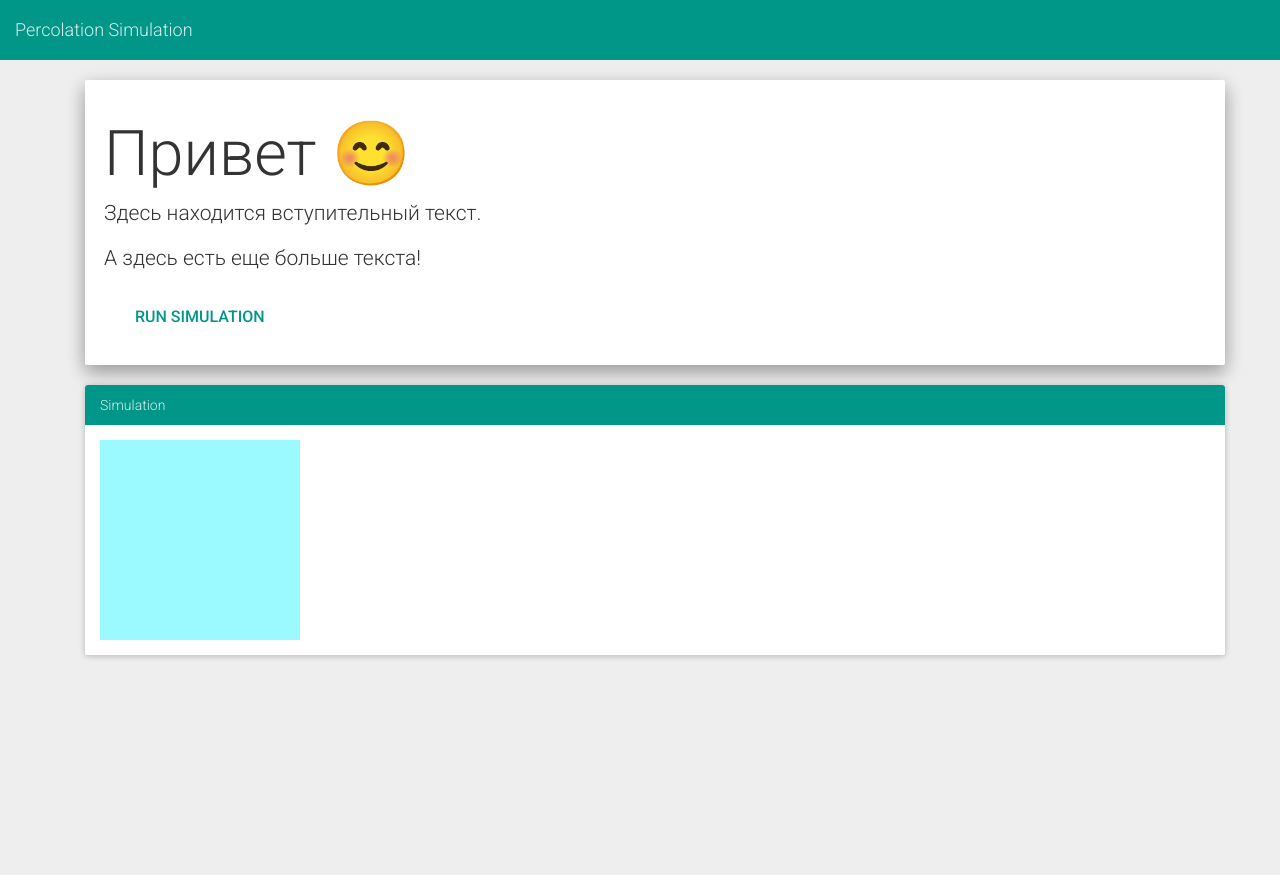
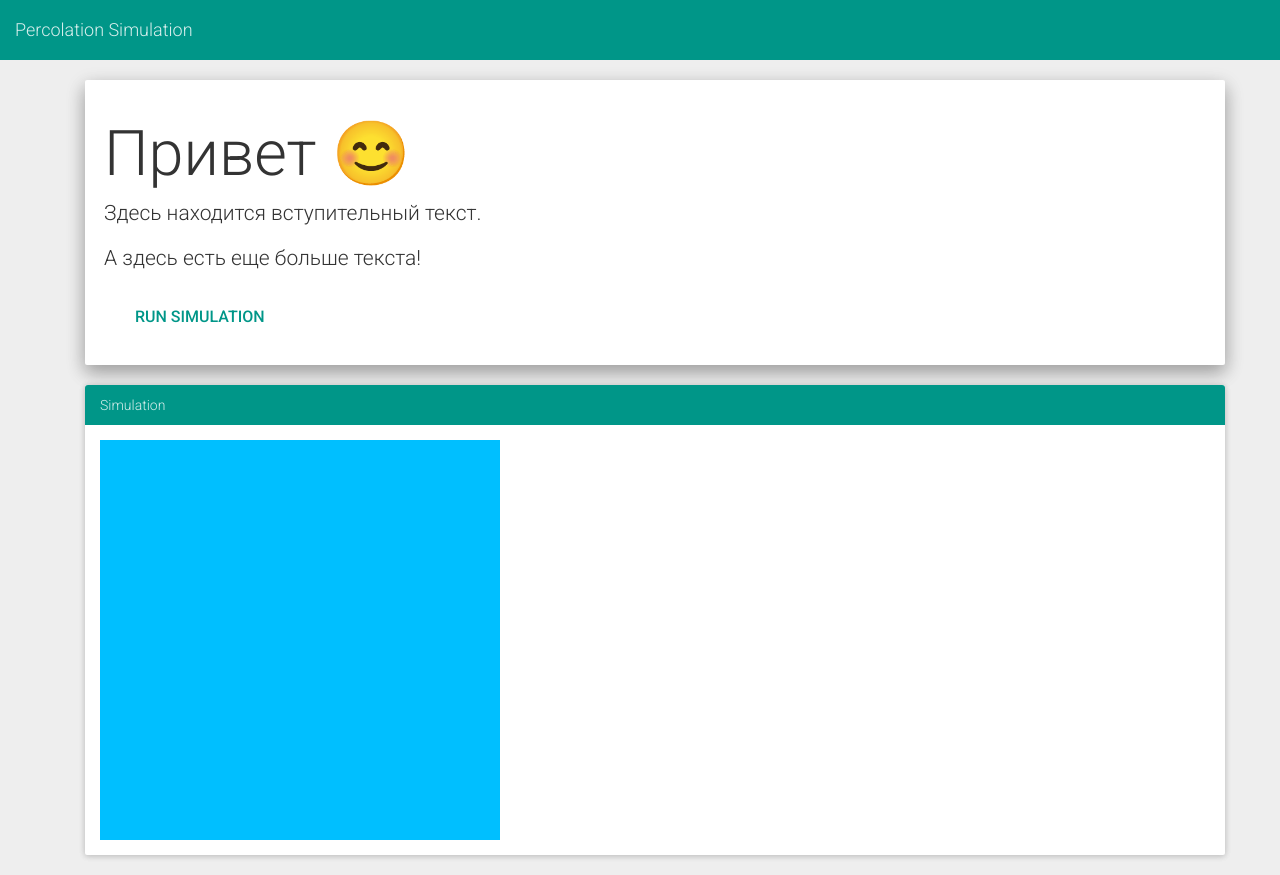
Before and after one commit to maxim-kht/percolation-sim, a React app: page / in a window 1280 px wide. Before the commit the page ends 800 px from the top, so only its background shows below. Built offline with nearby package versions, Linux system fonts and the light colour scheme.

Commit message:
Fix percolation display

```diff
--- a/src/components/Grid.js
+++ b/src/components/Grid.js
@@ -4,8 +4,8 @@ import PropTypes from 'prop-types';
 import GridElement from './GridElement';
 
 const gridContainerStyle = {
-  maxWidth: '200px',
-  minWidth: '200px',
+  maxWidth: '400px',
+  minWidth: '400px',
 };
 
 class Grid extends Component {
--- a/src/components/GridElement.js
+++ b/src/components/GridElement.js
@@ -4,7 +4,7 @@ import PropTypes from 'prop-types';
 const stateColorMap = {
   opened: '#FFFFFF',
   closed: '#000000',
-  filled: '#9bfaff',
+  filled: '#00BFFF',
 };
 
 let gridElementStyle = {
--- a/src/reducers.js
+++ b/src/reducers.js
@@ -4,8 +4,8 @@ import { RUN_SIMULATION, OPEN_RANDOM, CREATE_GRID } from './actions';
 import { populateNeighbors, openElement, checkPercolation } from './utils';
 
 const defaultSimulationData = {
-  height: 10,
-  width: 10,
+  height: 20,
+  width: 20,
   isRunning: false,
   isComplete: false,
   percolates: undefined,
@@ -32,8 +32,8 @@ function grid(state = [], action) {
       });
       // Grid elements
       let key = 1;
-      for (let j = 0; j < action.height; j++) {
-        for (let i = 0; i < action.width; i++) {
+      for (let i = 0; i < action.height; i++) {
+        for (let j = 0; j < action.width; j++) {
           newState.push({ key, i, j, state: 'filled' });
           key++;
         }
@@ -53,20 +53,17 @@ function grid(state = [], action) {
         if (elem.key === 0) {
           return { ...elem, unionId: elem.key, state: 'filled'};
         } else if (elem.key === state.length - 1) {
-          return { ...elem, unionId: elem.key, state: 'opened'};
+          return { ...elem, unionId: elem.key, state: 'opened' };
         } else {
           return { ...elem, unionId: elem.key, state: 'closed' };
         }
       });
     case OPEN_RANDOM:
-      const closedKeys = state.filter(elem => elem.state === 'closed')
-                              .map(elem => elem.key);
-      const randomKey = closedKeys[Math.floor(Math.random() * closedKeys.length)];
+      const closedElements = state.filter(elem => elem.state === 'closed')
+      const randomElement = closedElements[Math.floor(Math.random() * closedElements.length)];
       newState = [...state];
-      newState = openElement(newState, randomKey);
-      newState = checkPercolation(newState);
-      // console.log(newState.map(el => ( el.state + ' ' + el.key + ' ' + el.unionId)))
-      return newState;
+      newState = openElement(newState, randomElement);
+      return checkPercolation(newState);
     default:
       return state;
   }
--- a/src/utils.js
+++ b/src/utils.js
@@ -1,7 +1,5 @@
 class UnionFind {
   constructor(grid) {
-    // debugger;
-    // this.ids = grid.map(element => element.unionId);
     this.grid = grid;
   }
 
@@ -35,26 +33,25 @@ export function populateNeighbors(grid, height, width) {
     element.neighbors = [];
 
     if (!element.northLimit) {
-      element.neighbors.push(grid.filter(elem => elem.i === i - 1 && elem.j === j)[0]);
+      element.neighbors.push(grid.filter(elem => elem.i === i - 1 && elem.j === j)[0].key);
     }
     if (!element.southLimit) {
-      element.neighbors.push(grid.filter(elem => elem.i === i + 1 && elem.j === j)[0]);
+      element.neighbors.push(grid.filter(elem => elem.i === i + 1 && elem.j === j)[0].key);
     }
     if (!element.westLimit) {
-      element.neighbors.push(grid.filter(elem => elem.i === i && elem.j === j - 1)[0]);
+      element.neighbors.push(grid.filter(elem => elem.i === i && elem.j === j - 1)[0].key);
     }
     if (!element.eastLimit) {
-      element.neighbors.push(grid.filter(elem => elem.i === i && elem.j === j + 1)[0]);
+      element.neighbors.push(grid.filter(elem => elem.i === i && elem.j === j + 1)[0].key);
     }
   });
 
   return grid;
 }
 
-export function openElement(grid, key) {
+export function openElement(grid, element) {
   const uf = new UnionFind(grid);
 
-  const element = grid.filter(element => element.key === key)[0];
   element.state = 'opened';
 
   if (element.northLimit) {
@@ -65,7 +62,7 @@ export function openElement(grid, key) {
     uf.union(element, grid[grid.length - 1]);
   }
 
-  element.neighbors
+  grid.filter(elem => element.neighbors.includes(elem.key))
       .filter(neighbor => neighbor.state !== 'closed')
       .forEach(neighbor => uf.union(element, neighbor));
 
@@ -75,7 +72,7 @@ export function openElement(grid, key) {
 export function checkPercolation(grid) {
   const uf = new UnionFind(grid);
 
-  grid.filter(element => element.state === 'opened')
+  grid.filter(element => element.state !== 'closed')
       .forEach(element => {
         if (uf.connected(element, grid[0])) {
           element.state = 'filled';
```
